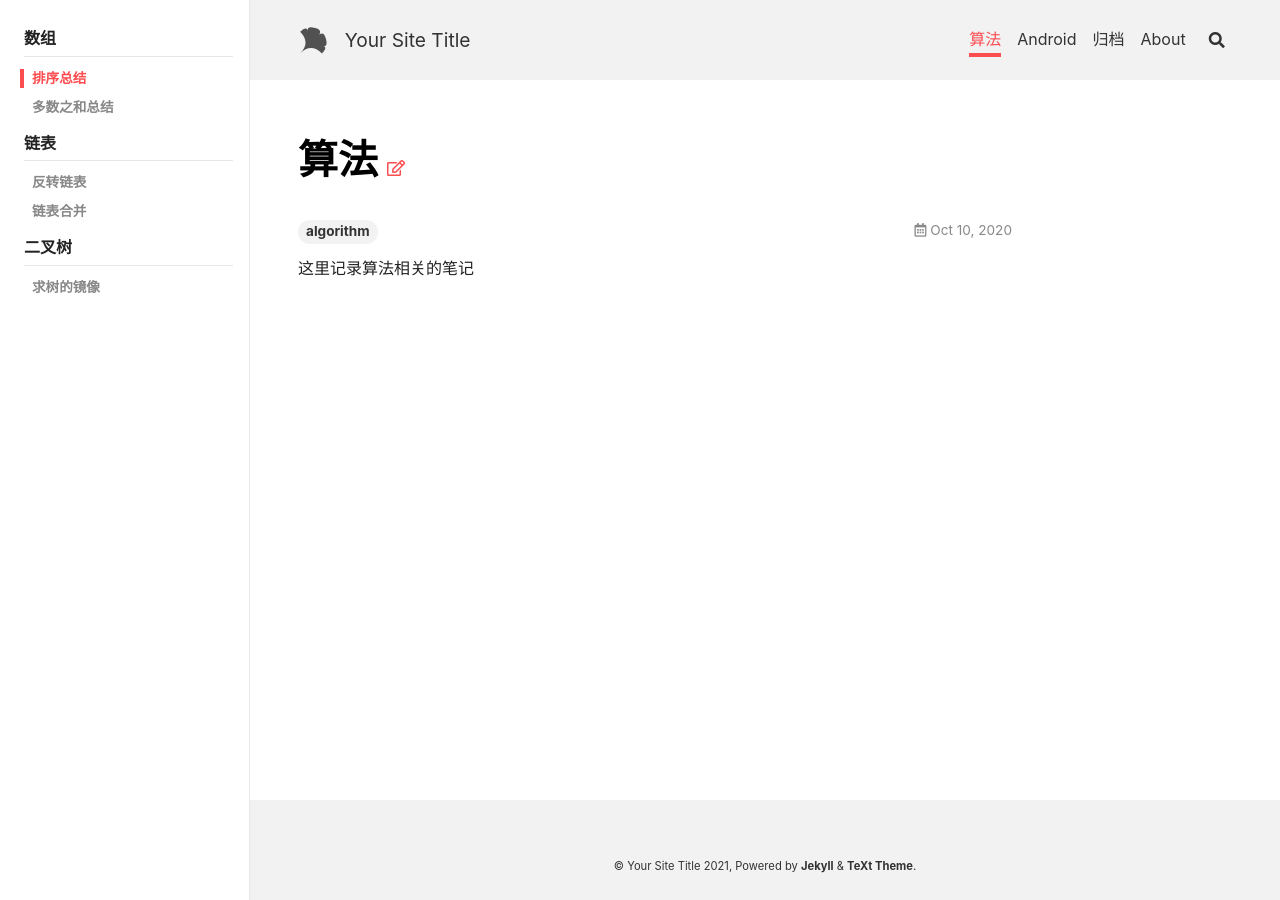
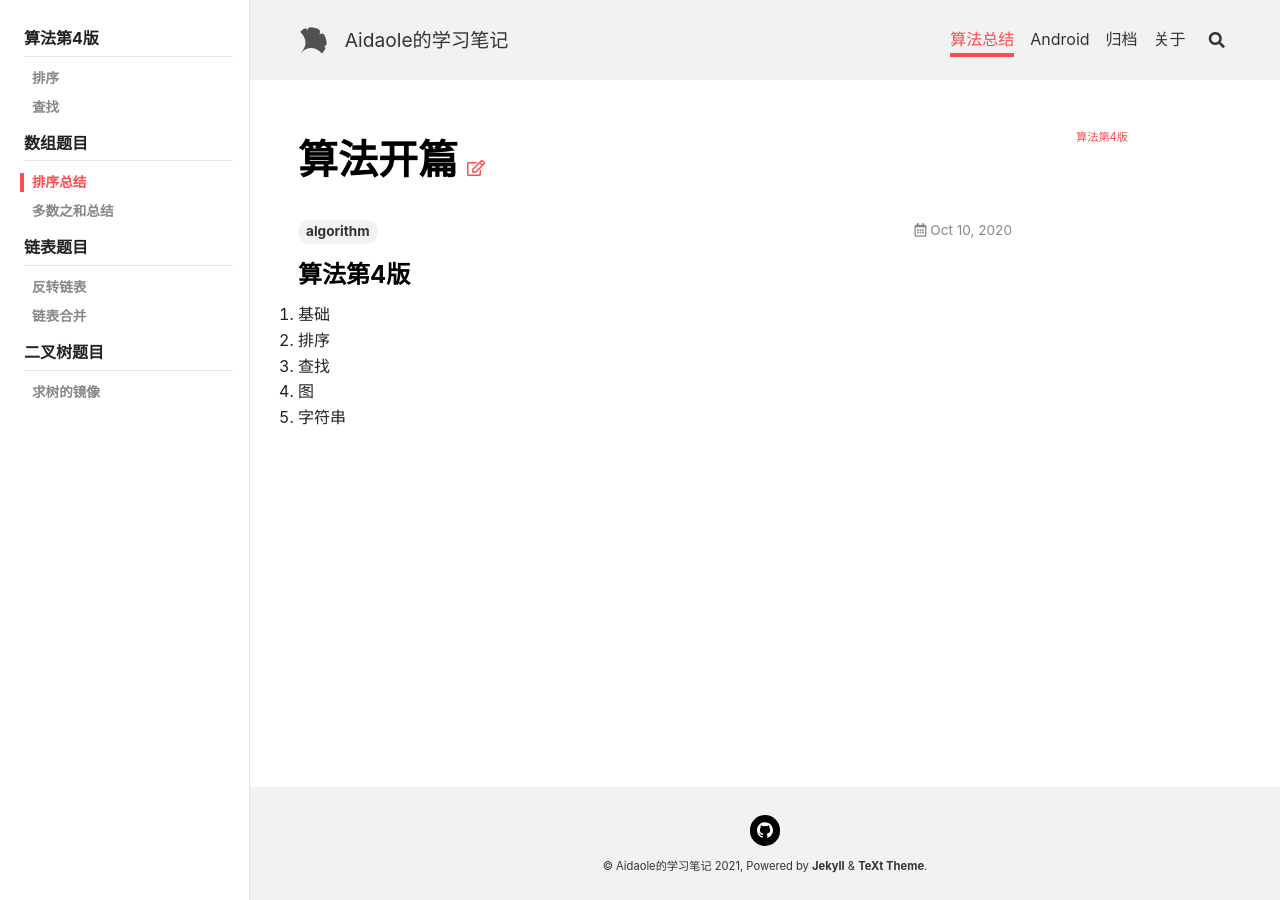
Before and after one commit to aidaole/aidaole.github.io, a Jekyll site: the page built from _posts/algorithm/2020-10-10-index.md, in a window 1280 px wide. Built offline with Jekyll 4.4.1, drawn with Linux system fonts in a browser that asks for light colours; nearby versions of some CDN libraries.

```diff
--- a/_config.yml
+++ b/_config.yml
@@ -20,9 +20,9 @@ text_skin: default # "default" (default), "dark", "forest", "ocean", "chocolate"
 highlight_theme: default # "default" (default), "tomorrow", "tomorrow-night", "tomorrow-night-eighties", "tomorrow-night-blue", "tomorrow-night-bright"
 url     : # the base hostname & protocol for your site e.g. https://www.someone.com
 baseurl : # does not include hostname
-title   : Your Site Title
+title   : Aidaole的学习笔记
 description: > # this means to ignore newlines until "Language & timezone"
-  Your Site Description
+  好记性不如烂笔头
 
 
 ## => Language and Timezone
@@ -35,8 +35,8 @@ timezone: # see https://en.wikipedia.org/wiki/List_of_tz_database_time_zones for
 ##############################
 author:
   type      : # "person" (default), "organization"
-  name      : Your Name
-  url       :
+  name      : Aidaole
+  url       : https://aidaole.github.io
   avatar    : # path or url of avatar image (square)
   bio       : I am an amazing person.
   email     :
@@ -49,14 +49,14 @@ author:
   zhihu     : # "user_name" the last part of your profile url, e.g. https://www.zhihu.com/people/user_name
   douban    : # "user_name" the last part of your profile url, e.g. https://www.douban.com/people/user_name
   linkedin  : # "user_name" the last part of your profile url, e.g. https://www.linkedin.com/in/user_name
-  github    : # "user_name" the last part of your profile url, e.g. https://github.com/user_name
+  github    : https://github.com/aidaole
   npm       : # "user_name" the last part of your profile url, e.g. https://www.npmjs.com/~user_name
 
 
 ## => GitHub Repository (if the site is hosted by GitHub)
 ##############################
-repository: user_name/repo_name
-repository_tree: master
+repository: aidaole/aidaole.github.io
+repository_tree: main
 
 
 ## => Paths
--- a/_data/navigation.yml
+++ b/_data/navigation.yml
@@ -1,5 +1,5 @@
 header:
-  - title: 算法
+  - title: 算法总结
     url: /algorithm/index
 
   - title: Android
@@ -8,7 +8,7 @@ header:
   - title: 归档
     url: /archive.html
 
-  - title: About
+  - title: 关于
     url: /about.html
 
 android:
@@ -28,16 +28,22 @@ android:
 
 
 algorithm:
-    - title: 数组
+    - title: 算法第4版
+      children:
+        - title: 排序
+          url: /algorithm/alogrithm4-sort
+        - title: 查找
+          url: /algorithm/alogrithm4-search
+    - title: 数组题目
       children:
         - title: 排序总结
           url: /algorithm/index
         - title: 多数之和总结
           url: /algorithm/two-sum
-    - title: 链表
+    - title: 链表题目
       children:
         - title: 反转链表
         - title: 链表合并
-    - title: 二叉树
+    - title: 二叉树题目
       children:
         - title: 求树的镜像
--- a/_posts/algorithm/2020-10-10-index.md
+++ b/_posts/algorithm/2020-10-10-index.md
@@ -1,6 +1,6 @@
 ---
 layout: page
-title: 算法
+title: 算法开篇
 key: algorithm-index
 tag: algorithm
 sidebar:
@@ -8,4 +8,10 @@ sidebar:
 permalink: /algorithm/index
 ---
 
-这里记录算法相关的笔记
+### 算法第4版
+
+1. 基础
+2. 排序
+3. 查找
+4. 图
+5. 字符串
--- /dev/null
+++ b/_posts/algorithm/2021-2-28-algorithm4-search.md
@@ -0,0 +1,13 @@
+---
+layout: page
+title: 算法4-查找总结
+key: algorithm4-sort
+tag: algorithm
+sidebar:
+  nav: algorithm
+permalink: /algorithm/alogrithm4-search
+---
+
+## 算法第4版
+
+查找相关内容
--- /dev/null
+++ b/_posts/algorithm/2021-2-28-algorithm4-sort.md
@@ -0,0 +1,13 @@
+---
+layout: page
+title: 算法4-排序终结
+key: algorithm4-sort
+tag: algorithm
+sidebar:
+  nav: algorithm
+permalink: /algorithm/alogrithm4-sort
+---
+
+## 算法第4版
+
+总结排序相关内容
```
Also changed, not shown: _posts/2018-06-01-header-image.md (deleted, +0 -12 lines), _posts/android/2021-1-1-index.md (+2 -6 lines), about.html (added, +7 -0 lines), about.md (deleted, +0 -74 lines), images/test1.png (deleted).
